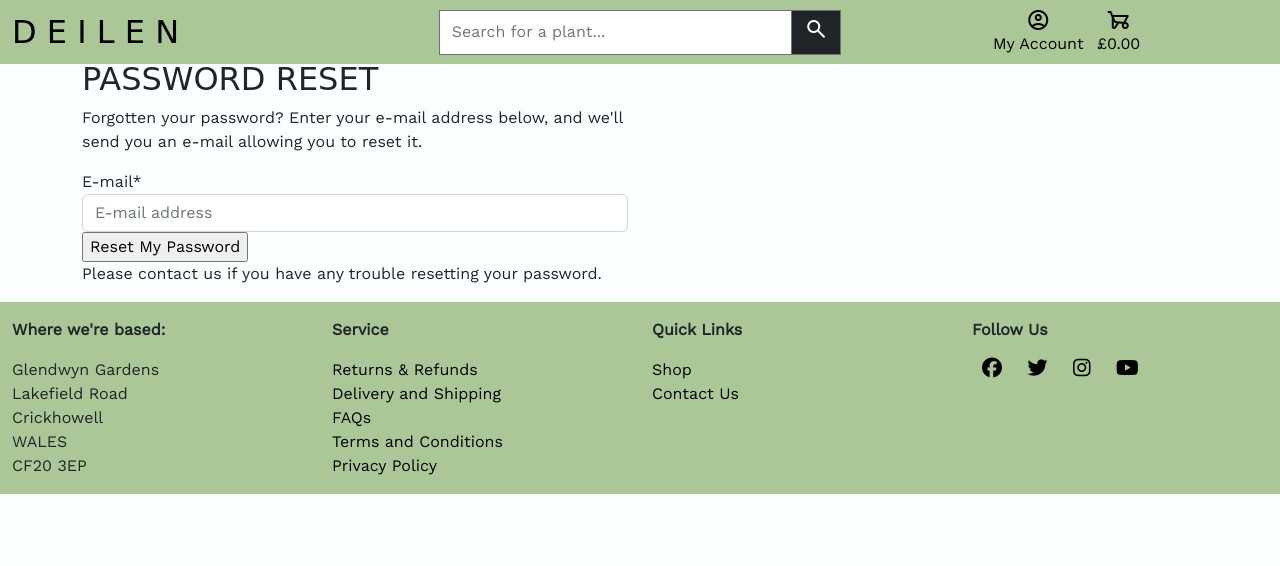
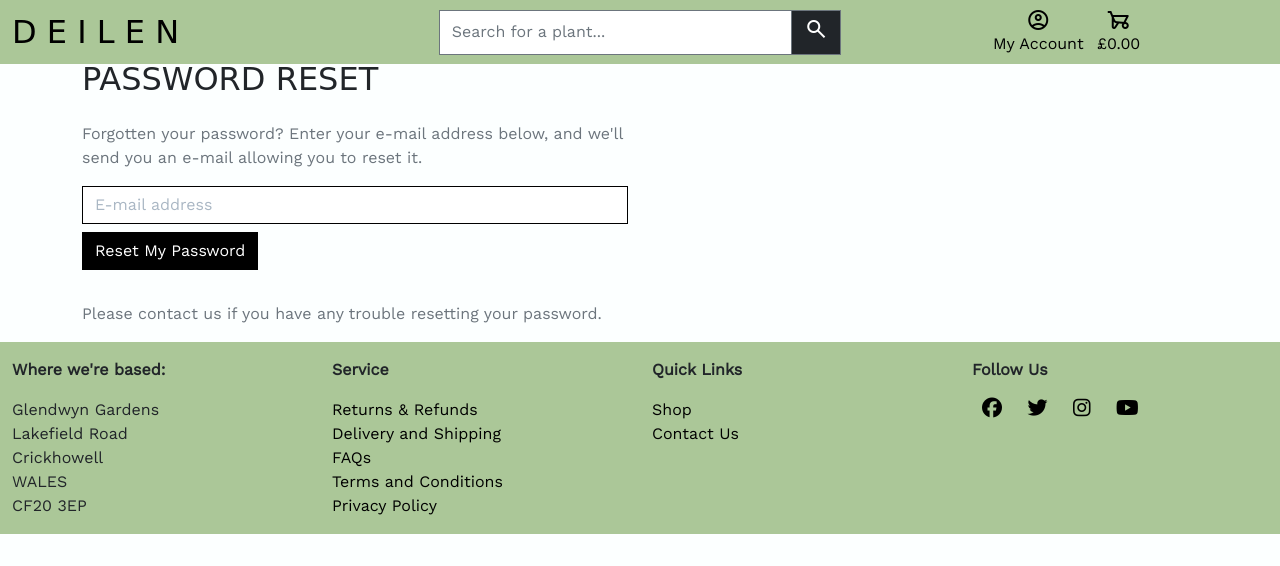
Before and after one commit to antonia-white/deilen, a Django app: page /accounts/password/reset/ in a window 1280 px wide. Shown: the top 566 px of the page. Run offline with Django 4.2, Linux system fonts and the light colour scheme; data comes from the database, SQL or seed files in the repository; some libraries are stand-ins or nearby versions; some web fonts are replaced.

Commit message:
Update allauth forms to bootstrap styling

```diff
--- a/static/css/style.css
+++ b/static/css/style.css
@@ -162,6 +162,61 @@ div.navbar {
     margin: 0 auto;
 }
 
+/* Allauth forms */
+
+.allauth-form-inner-content p {
+    margin-top: 1.5rem; /* mt-4 */
+    color: #6c757d; /* text-secondary */
+}
+
+.allauth-form-inner-content input {
+    border-color: #000;
+    border-radius: 0;
+    margin-top: 8px;
+}
+
+.allauth-form-inner-content label:not([for='id_remember']) {
+    display: none;
+}
+
+.allauth-form-inner-content input::placeholder {
+    color: #aab7c4;
+}
+
+.allauth-form-inner-content button,
+.allauth-form-inner-content input[type='submit'] {
+	/* btn */
+	display: inline-block;
+    font-weight: 400;
+    color: #fff;
+    text-align: center;
+    vertical-align: middle;
+    -webkit-user-select: none;
+    -moz-user-select: none;
+    -ms-user-select: none;
+    user-select: none;
+    background-color: #000;
+    border: 1px solid #000;
+    padding: .375rem .75rem;
+    font-size: 1rem;
+    line-height: 1.5;
+    border-radius: 0;
+    margin: 8px 0;
+
+    /* standard bootstrap btn transitions */
+    transition: color .15s ease-in-out,background-color .15s ease-in-out,border-color .15s ease-in-out,box-shadow .15s ease-in-out;
+}
+
+.allauth-form-inner-content button:hover,
+.allauth-form-inner-content input[type='submit']:hover {
+	color: #fff;
+    background-color: #222;
+    border-color: #222;
+}
+
+.allauth-form-inner-content a {
+	color: #17a2b8; /* text-info */
+}
 
 /* Media Queries */
 
```
